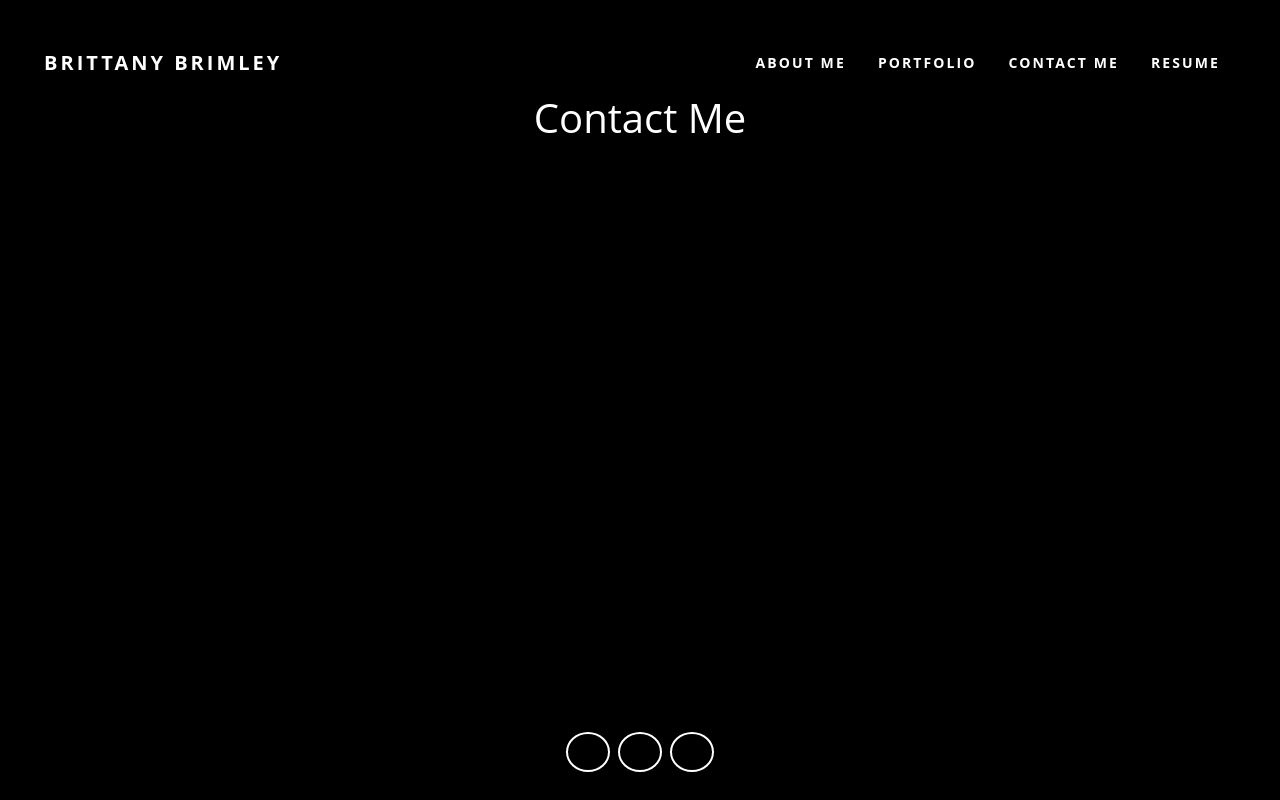
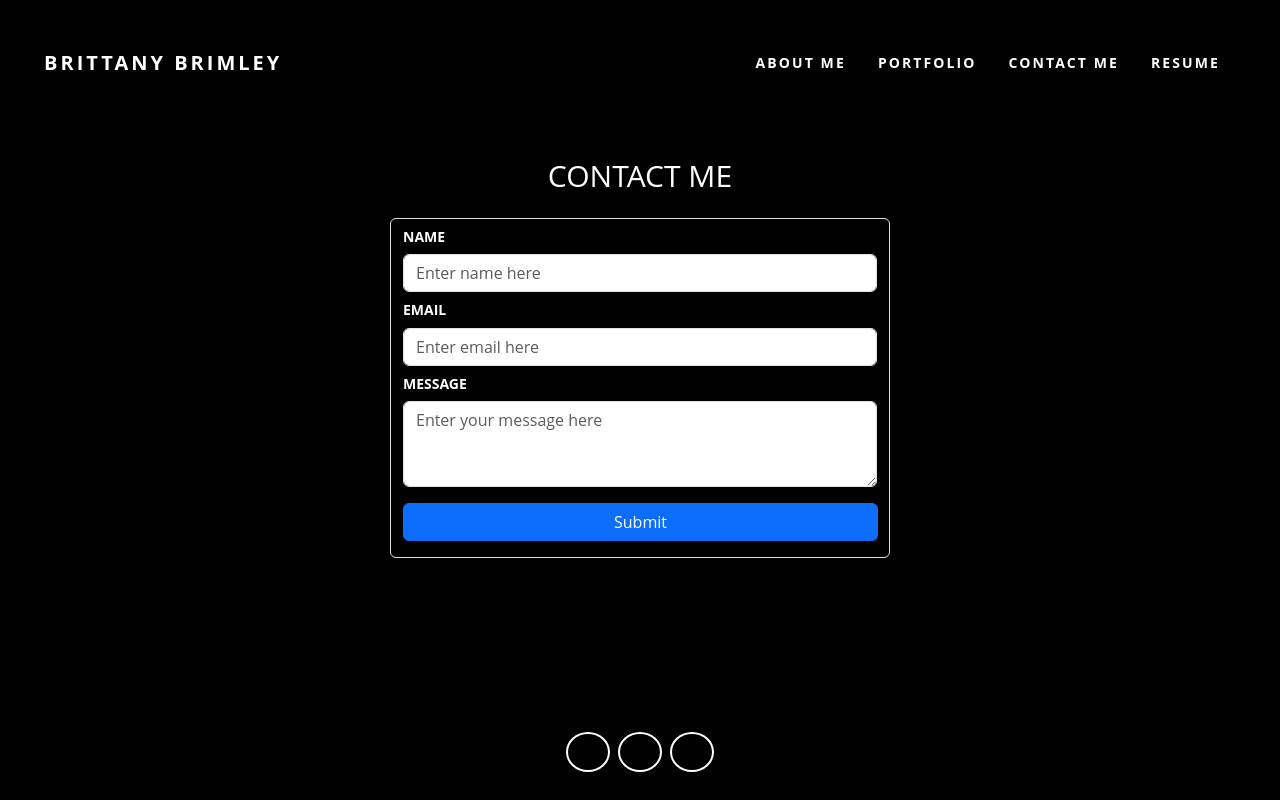
Before and after one commit to Git-BritHub/Brittany-Portfolio-Main, a React (Vite) app: page /ContactMe in a window 1280 px wide. Built offline with nearby package versions, Linux system fonts and the light colour scheme; some icons are missing.

Commit message:
added contact form, still need to fix/add functionality for emails/messages to send to my personal email address

```diff
--- a/src/views/ContactMe/ContactMe.jsx
+++ b/src/views/ContactMe/ContactMe.jsx
@@ -1,14 +1,95 @@
 import { useState } from 'react';
+import { Form, Button, Alert } from 'react-bootstrap';
+import './style.css';
 
-const styles = {
-    // TODO: Add inline CSS
+// Contact Form with fields for a name, an email address, and a message
+function Contact() {
+    const [formData, setFormData] = useState({
+        name: '',
+        email: '',
+        message: '',
+    });
+    const [validationErrors, setValidationErrors] = useState({
+        name: '',
+        email: '',
+    });
+    const handleInputChange = (e) => {
+        const { name, value } = e.target;
+        setFormData({
+            ...formData,
+            [name]: value,
+        });
+        // Set up email validator and create notification when invalid email is entered
+        setValidationErrors({
+            ...validationErrors,
+            [name]: value.trim() === '' ? `${name} is required` : '',
+            email: name === 'email' && !isValidEmail(value) ? 'Valid email address required' : '',
+        });
+    };
+
+    const isValidEmail = (email) => {
+        // Email Regex
+        const emailRegex = /^([a-z0-9_\.-]+)@([\da-z\.-]+)\.([a-z\.]{2,6})$/;
+        return emailRegex.test(email);
+    };
+
+    const handleSubmit = (e) => {
+        e.preventDefault();
+
+    // Check for errors before submitting form
+    const hasErrors = Object.values(validationErrors).some((error) => error !== '');
+    if (hasErrors) {
+    console.log('Form has validation errors. Please corrrect them, thanks!');
+    } else {
+        console.log('Form Submitted:', formData);
+    }
 };
 
-function Contact() {
-    // TODO: Contact Form with fields for a name, an email address, and a message
-    // TODO: Notification that field is required when required field is missing
-    // TODO: Set up email validator and create notification when invalid email is entered
-    return <h1>Contact Me</h1>
-}
+    return (
+        <div className='contactHeader mt-5 pt-3'><h1>CONTACT ME</h1>
+        <Form onSubmit={handleSubmit} className='container border rounded-2 my-4'>
+            <Form.Group controlId='formName'>
+                <Form.Label className='d-flex mt-2'>NAME</Form.Label>
+                <Form.Control
+                    type='text'
+                    placeholder='Enter name here'
+                    name='name'
+                    value={formData.name}
+                    onChange={handleInputChange}
+                    onBlur={handleInputChange}
+                />
+                {validationErrors.name}
+            </Form.Group>
+
+            <Form.Group controlId='formEmail'>
+                <Form.Label className='d-flex mt-2'>EMAIL</Form.Label>
+                <Form.Control
+                    type='email'
+                    placeholder='Enter email here'
+                    name='email'
+                    valude={formData.email}
+                    onChange={handleInputChange}
+                    onBlur={handleInputChange}
+                />
+                {validationErrors.email}
+            </Form.Group>
+
+            <Form.Group controlId='formMessage'>
+            <Form.Label className='d-flex mt-2'>MESSAGE</Form.Label>
+                <Form.Control
+                    as='textarea'
+                    rows={3}
+                    placeholder='Enter your message here'
+                    name='message'
+                    value={formData.message}
+                    onChange={handleInputChange}
+                />
+            </Form.Group>
+
+            <Button variant='primary' type='submit' className='submitBtn my-3'>Submit</Button>
+        </Form>
+        </div>
+    );
+};
 
 export default Contact;
--- a/src/views/ContactMe/style.css
+++ b/src/views/ContactMe/style.css
@@ -0,0 +1,12 @@
+h1 {
+    font-size: 30px;
+
+}
+
+.container {
+    width:500px
+}
+
+.submitBtn {
+    width: 475px
+}
--- a/src/views/Resume/Resume.jsx
+++ b/src/views/Resume/Resume.jsx
@@ -5,10 +5,10 @@ const styles = {
 
 function Resume() {
     return (
-        <div className=''>
-            <h1>Resume</h1>
-            <a href={resume} target='_blank'>URL for Resume</a>
-            <div className=''>
+        <div className='mt-5 pt-3'>
+            <h1>RESUME</h1>
+            <a href={resume} target='_blank'>RESUME URL</a>
+            <div className='mt-3'>
                 <iframe width="100%" height="600" src={resume}></iframe>
             </div>
         </div>
```
